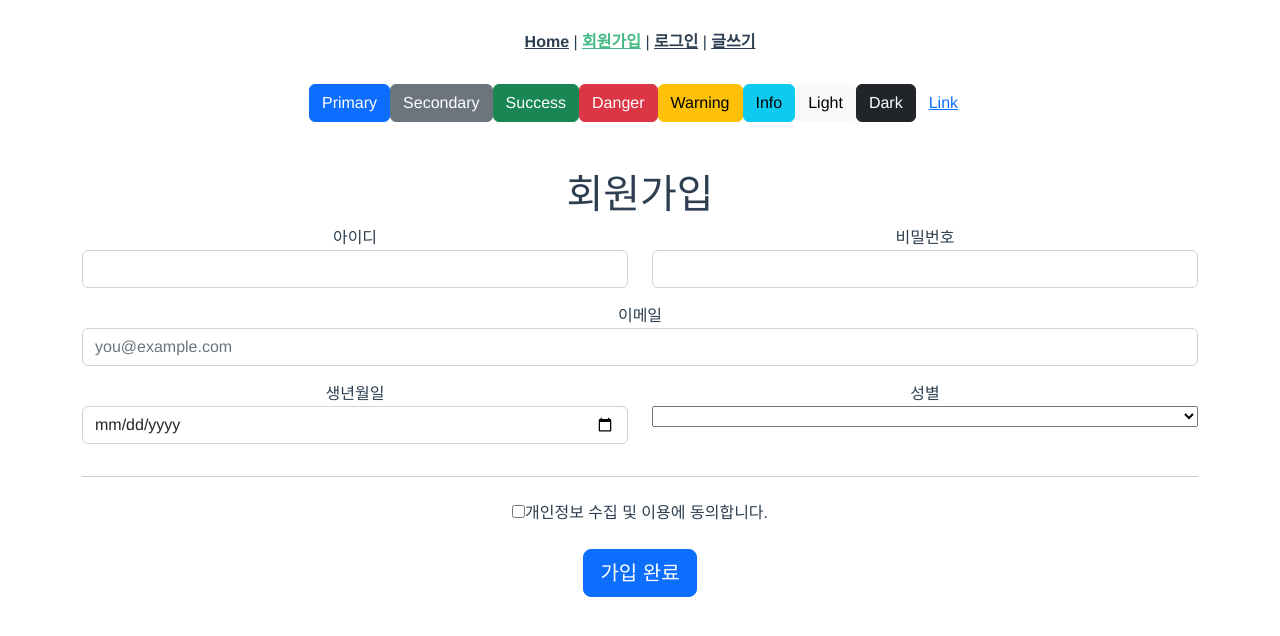
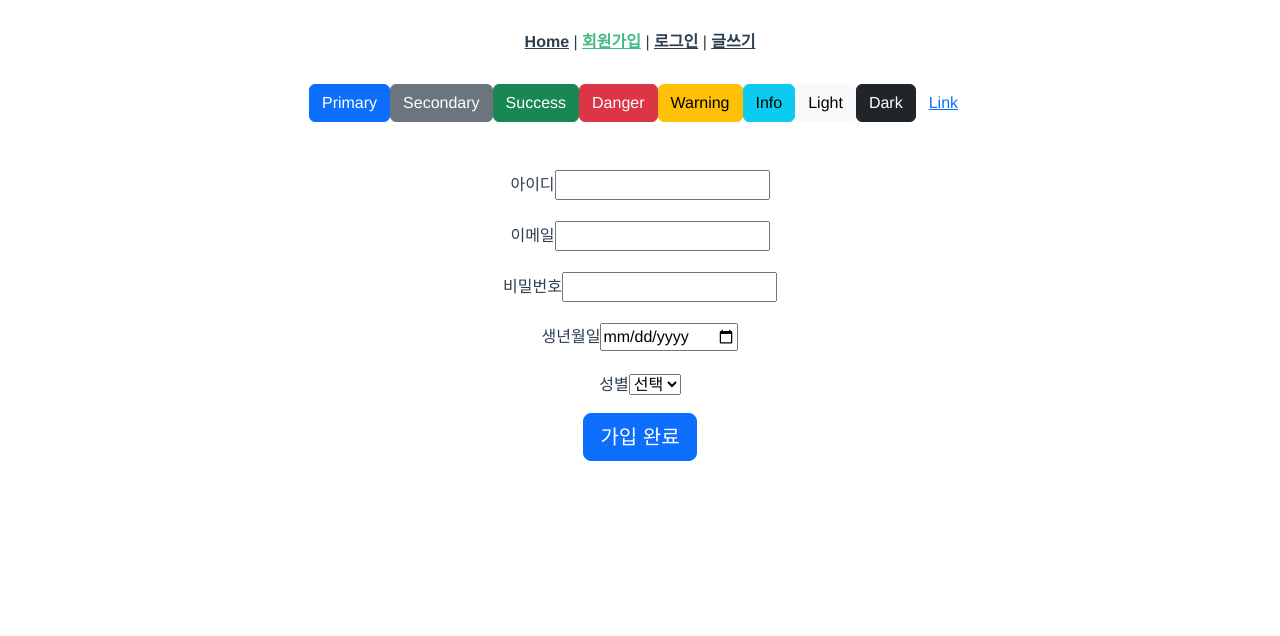
Before and after one commit to rlahfld54/frontend, a Vue app: page /signup in a window 1280 px wide. Shown: the top 636 px of the page. Built offline with nearby package versions, Linux system fonts and the light colour scheme.

Commit message:
fix: 오류 수정

```diff
--- a/src/main.js
+++ b/src/main.js
@@ -1,11 +1,10 @@
 import { createApp } from "vue";
 import App from "./App.vue";
 import "./registerServiceWorker";
-import router from "./router";
+import router from "./router/index";
 import axios from "axios";
 import VueAxios from "vue-axios";
 
 const app = createApp(App);
-app.config.globalProperties.$axios = axios;
 app.use(VueAxios, axios);
 app.use(router).mount("#app");
--- a/src/router/index.js
+++ b/src/router/index.js
@@ -2,6 +2,7 @@ import { createRouter, createWebHistory } from "vue-router";
 import HomeView from "../views/HomeView.vue";
 import Login from "../views/Login.vue";
 import Dashboards from "../views/Dashboards.vue";
+import SiginUp from "../views/SiginUp.vue";
 
 const routes = [
   {
@@ -15,8 +16,7 @@ const routes = [
     // route level code-splitting
     // this generates a separate chunk (about.[hash].js) for this route
     // which is lazy-loaded when the route is visited.
-    component: () =>
-      import(/* webpackChunkName: "about" */ "../views/SiginUp.vue"),
+    component: SiginUp,
   },
   {
     path: "/login",
--- a/src/views/SiginUp.vue
+++ b/src/views/SiginUp.vue
@@ -1,102 +1,39 @@
 <template>
-  <div class="about">
   <div class="container text-center">
     <div class="row">
       <div class="col">
-          <h1>회원가입</h1>
-          <form class="validation-form" method="post" novalidate>
-            <div class="row">
-              <div class="col-md-6 mb-3">
-                <label for="name">아이디</label>
-                <input
-                  type="text"
-                  class="form-control"
-                  id="name"
-                  placeholder=""
-                  v-model="userId"
-                  required
-                />
-                <div class="invalid-feedback">아이디을 입력해주세요.</div>
-              </div>
-              <div class="col-md-6 mb-3">
-                <label for="nickname">비밀번호</label>
-                <input
-                  type="text"
-                  class="form-control"
-                  id="nickname"
-                  placeholder=""
-                  v-model="password"
-                  required
-                />
-                <div class="invalid-feedback">비밀번호을 입력해주세요.</div>
-              </div>
+        <div>
+          <div class="mb-3">
+            <label for="아이디" class="form-label">아이디</label>
+            <input type="text" v-model="userId" required />
           </div>
 
           <div class="mb-3">
-              <label for="email">이메일</label>
-              <input
-                type="email"
-                class="form-control"
-                id="email"
-                v-model="email"
-                placeholder="you@example.com"
-                required
-              />
-              <div class="invalid-feedback">이메일을 입력해주세요.</div>
+            <label for="이메일" class="form-label">이메일</label>
+            <input type="email" v-model="email" required />
           </div>
-
-            <div class="row">
-              <div class="col-md-6 mb-3">
-                <label for="address">생년월일</label>
-                <input
-                  type="date"
-                  class="form-control"
-                  id="address"
-                  v-model="birthday"
-                  min="1990-01-01"
-                  max="2023-01-24"
-                  required
-                />
-                <div class="invalid-feedback">생년월일를 입력해주세요.</div>
+          <div class="mb-3">
+            <label for="비밀번호" class="form-label">비밀번호</label>
+            <input type="text" v-model="password" required />
           </div>
-              <div class="col-md-6 mb-3">
-                <label for="root">성별</label>
-                <select
-                  class="custom-select d-block w-100"
-                  v-model="gender"
-                  id="root"
-                >
-                  <option value=""></option>
+          <div class="mb-3">
+            <label for="생년월일" class="form-label">생년월일</label>
+            <input type="date" v-model="birthday" required />
+          </div>
+          <div class="mb-3">
+            <label for="성별">성별</label>
+            <select name="gender" v-model="gender">
+              <option value="">선택</option>
               <option>여자</option>
               <option>남자</option>
             </select>
-                <div class="invalid-feedback">성별을 선택해주세요.</div>
           </div>
-            </div>
-            <hr class="mb-4" />
-            <div class="custom-control custom-checkbox">
-              <input
-                type="checkbox"
-                class="custom-control-input"
-                id="aggrement"
-                required
-              />
-              <label class="custom-control-label" for="aggrement"
-                >개인정보 수집 및 이용에 동의합니다.</label
-              >
-            </div>
-            <div class="mb-4"></div>
-            <button
-              class="btn btn-primary btn-lg btn-block"
-              @click="siginUp"
-              type="submit"
-            >
+
+          <div class="mb-3">
+            <button class="btn btn-primary btn-lg btn-block" @click="siginUp">
               가입 완료
             </button>
-          </form>
-          <!-- <button class="btn btn-primary btn-lg btn-block" @click="siginUp">
-            테스트
-          </button> -->
+          </div>
         </div>
       </div>
     </div>
@@ -115,11 +52,22 @@ export default {
       updatetime: "2021-03-24 09:26:25",
     };
   },
-  created() {
-    // console.log(this.axios);
-  },
   methods: {
     siginUp() {
+      if (this.password.length < 4 || this.password.length >= 20) {
+        alert("비밀번호는 4자리에서 20자리 이하로 설정해주세요");
+      }
+
+      if (this.email == "") {
+        alert("이메일을 입력하세요");
+        return false;
+      }
+
+      if (this.gender == "") {
+        alert("성별을 선택하세요");
+        return false;
+      }
+
       let siginUp = {
         userId: this.userId,
         email: this.email,
@@ -130,17 +78,21 @@ export default {
         updatetime: this.updatetime,
       };
       console.log(siginUp);
+      // console.log(this.axios);
 
+      // axios 요청을 하기 전에 데이터 유효성 검사를 한다.
+      // 중복된 아이디 유저가 있는 것은 디비를 조회해아하니 이 부분은 백엔드에서 한다.
       this.axios
         .post("/signup", siginUp)
-        .then(function (response) {
-          console.log(response.data);
+        .then((response) => {
+          console.log(response);
+          this.$router.push({ path: "/login" });
         })
-        .catch(function (error) {
+        .catch((error) => {
           console.log(error);
+          console.log(error.toJSON());
+          this.$router.push({ path: "/signup" });
         });
-
-      this.$router.push("login");
     },
   },
 };
```
Lines whose indentation alone changed are shown as unchanged.
